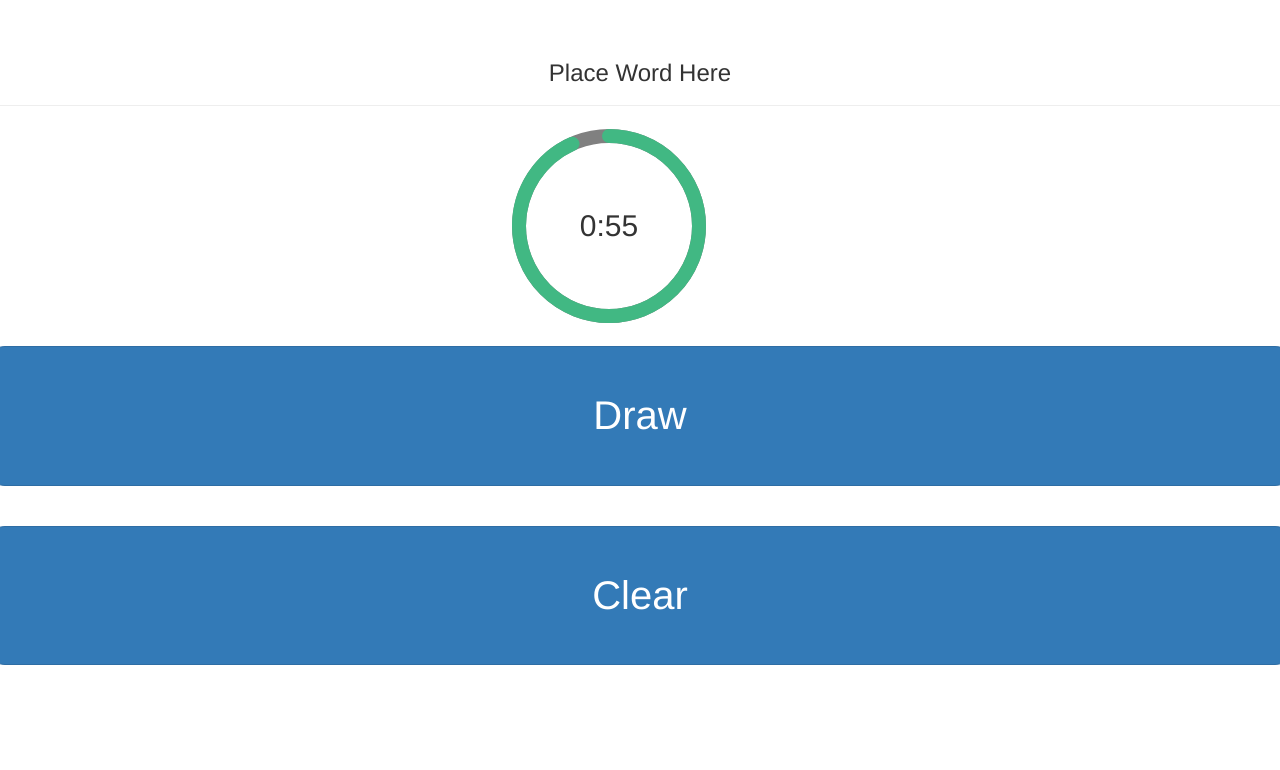
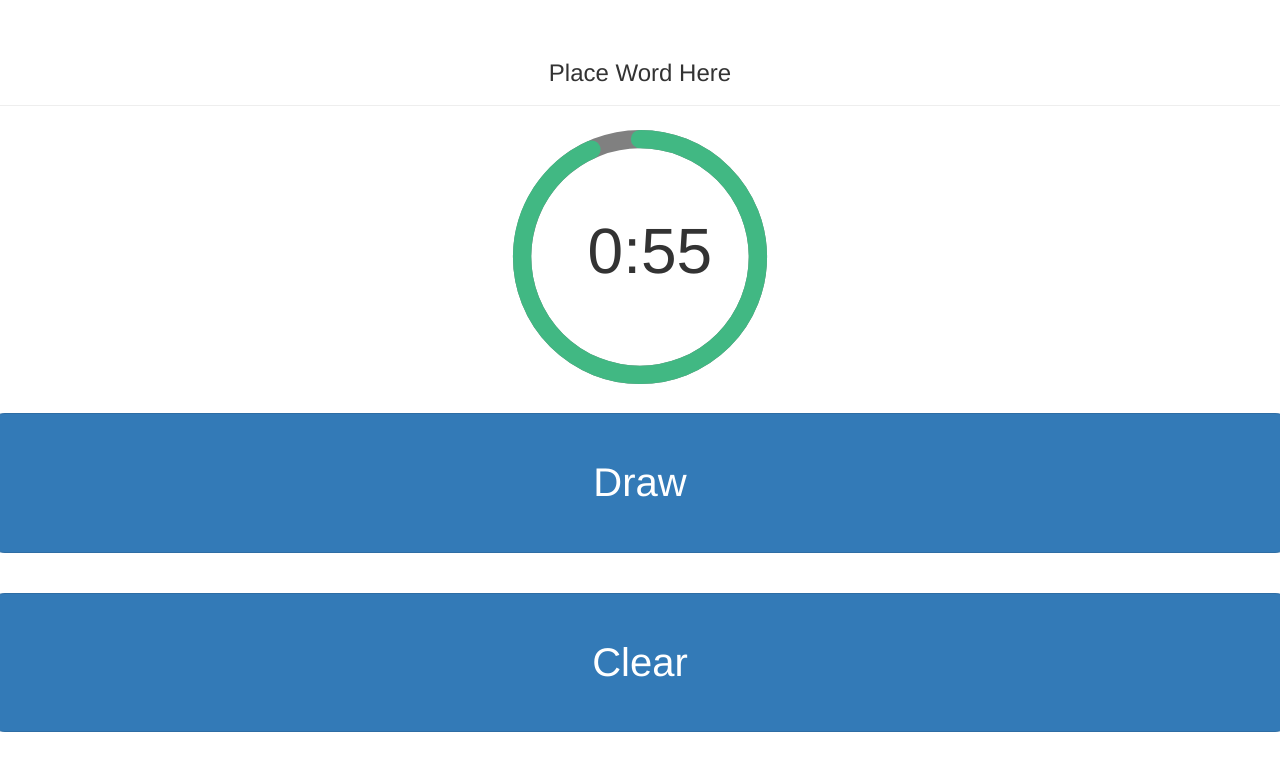
Before and after one commit to gertdreyer/pictionairy, a plain HTML site: page Interface/html/controller.html in a window 1280 px wide. Drawn offline with nearby package versions, Linux system fonts and the light colour scheme.

Commit message:
Fixed clock in controller to center properly.

```diff
--- a/Interface/css/contoller.css
+++ b/Interface/css/contoller.css
@@ -31,8 +31,8 @@
 .base-timer {
   position: relative;
   left: 40%;
-  width: 200px;
-  height: 200px;
+  width: 20%;
+  height: 20%;
 }
 
 .base-timer__svg {
@@ -73,11 +73,12 @@
 
 .base-timer__label {
   position: absolute;
-  width: 200px;
-  height: 200px;
-  top: 0;
+  width: fit-content;
+  height: fit-content;
+  top: 30%;
+  left: 30%;
   display: flex;
   align-items: center;
   justify-content: center;
-  font-size: 30px;
+  font-size: 5vw;
 }
```
